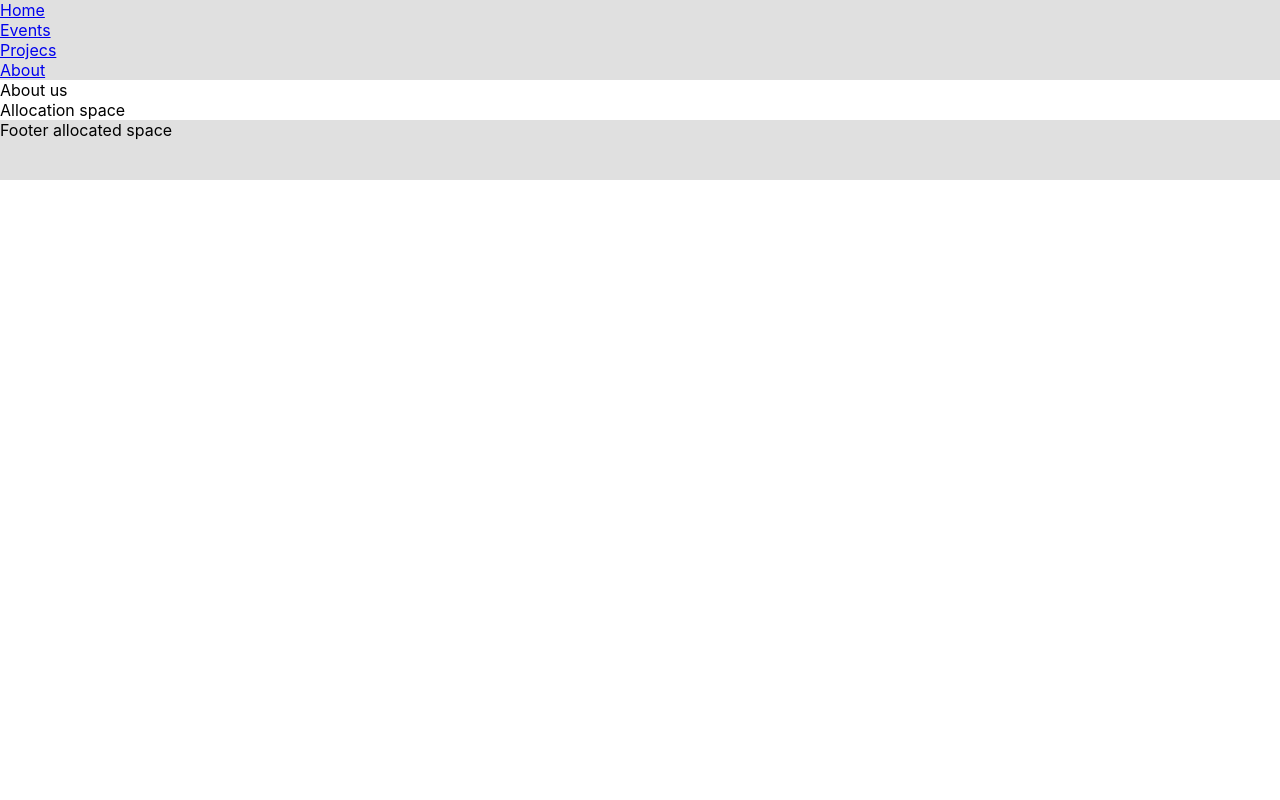
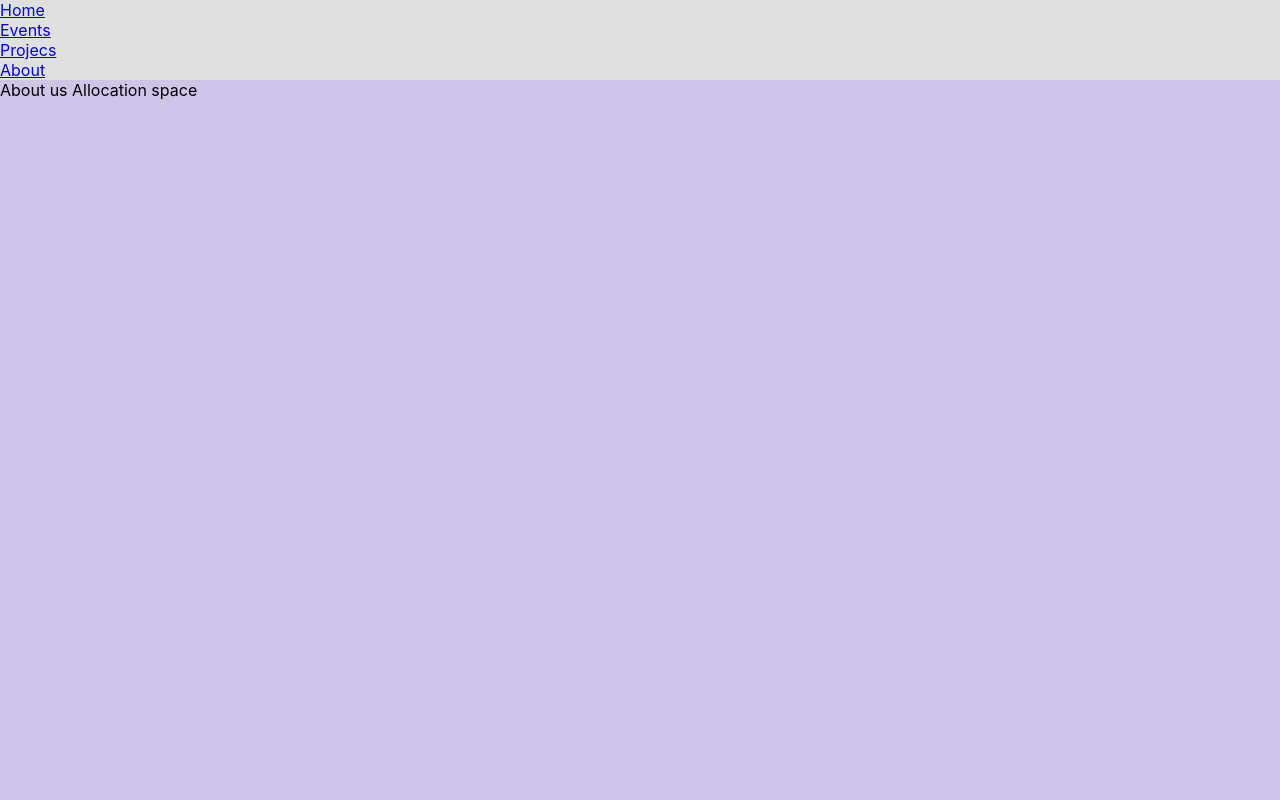
Before and after one commit to INTECS-ITFAC/intecs_webapp_front-end, a React (Create React App) app: page /about in a window 1280 px wide. Shown: the top 800 px of the page. Built offline with nearby package versions, Linux system fonts and the light colour scheme.

Commit message:
event, project, about basic structure implemented

```diff
--- /dev/null
+++ b/src/modules/about/About.scss
@@ -0,0 +1,4 @@
+.about-container {
+  background-color: #d1c4e9;
+  height: 1000px;
+}
--- a/src/modules/about/About.tsx
+++ b/src/modules/about/About.tsx
@@ -1,14 +1,13 @@
 import React, { Component } from "react";
 // import PropTypes from "prop-types";
-
+import "./About.scss";
 export class About extends Component {
   static propTypes = {};
 
   render() {
     return (
-      <div>
-        <div>About us</div>
-        <div>Allocation space</div>
+      <div className="about-container">
+        <div>About us Allocation space</div>
       </div>
     );
   }
--- /dev/null
+++ b/src/modules/event/Event.scss
@@ -0,0 +1,4 @@
+.event-container {
+  background-color: #f0f4c3;
+  height: 1000px;
+}
--- a/src/modules/event/Event.tsx
+++ b/src/modules/event/Event.tsx
@@ -1,26 +1,17 @@
-import React from "react";
+import React, { Component } from "react";
+// import PropTypes from 'prop-types'
+import "./Event.scss";
 
-const About = () => {
-  return (
-    <div>
-      <div className="App">
-        <header className="App-header">
-          <h1>About</h1>
-          <p>
-            Edit <code>src/App.tsx</code> and save to reload.
-          </p>
-          <a
-            className="App-link"
-            href="https://reactjs.org"
-            target="_blank"
-            rel="noopener noreferrer"
-          >
-            Learn React
-          </a>
-        </header>
+export class Event extends Component {
+  static propTypes = {};
+
+  render() {
+    return (
+      <div className="event-container">
+        <div>Event Allocated Space</div>
       </div>
-    </div>
-  );
-};
+    );
+  }
+}
 
-export default About;
+export default Event;
--- /dev/null
+++ b/src/modules/project/Project.scss
@@ -0,0 +1,4 @@
+.project-container {
+  background-color: #b3e5fc;
+  height: 1000px;
+}
--- a/src/modules/project/Project.tsx
+++ b/src/modules/project/Project.tsx
@@ -1,26 +1,17 @@
-import React from "react";
+import React, { Component } from "react";
+// import PropTypes from 'prop-types'
+import "./Project.scss";
 
-const About = () => {
-  return (
-    <div>
-      <div className="App">
-        <header className="App-header">
-          <h1>About</h1>
-          <p>
-            Edit <code>src/App.tsx</code> and save to reload.
-          </p>
-          <a
-            className="App-link"
-            href="https://reactjs.org"
-            target="_blank"
-            rel="noopener noreferrer"
-          >
-            Learn React
-          </a>
-        </header>
+export class Project extends Component {
+  static propTypes = {};
+
+  render() {
+    return (
+      <div className="project-container">
+        <div>Project Allocated Space</div>
       </div>
-    </div>
-  );
-};
+    );
+  }
+}
 
-export default About;
+export default Project;
```
